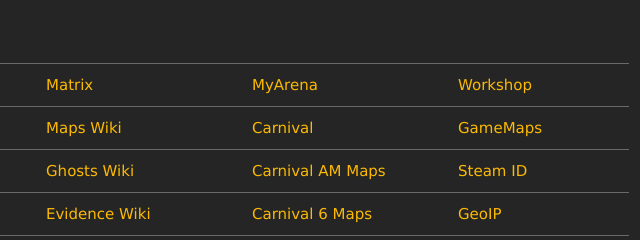
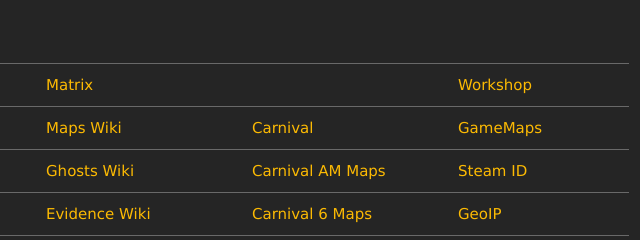
Before and after one commit to ndnkle/steam-homepage, a plain HTML site: page index.html in a window 1280 px wide. Shown: the top 240 px of the page, 423-1063 px from the left. Drawn offline with Linux system fonts and the light colour scheme.

Commit message:
Update index.html

```diff
--- a/index.html
+++ b/index.html
@@ -20,7 +20,7 @@
 	<tr>
 		<td><a href="https://start.duckduckgo.com/" rel="noopener noreferrer nofollow">DuckDuckGo</a></td>
 		<td><a href="https://phasmophobia-matrix.com/ru" rel="noopener noreferrer nofollow">Matrix</a></td>
-		<td><a href="https://www.myarena.ru/home.php?m=gamemanager&p=gamestatus&home=3347" rel="noopener noreferrer nofollow">MyArena</a></td>
+		<td></td>
 		<td><a href="https://steamcommunity.com/app/550/workshop/" rel="noopener noreferrer nofollow">Workshop</a></td>
 	</tr>
 	<tr>
```
